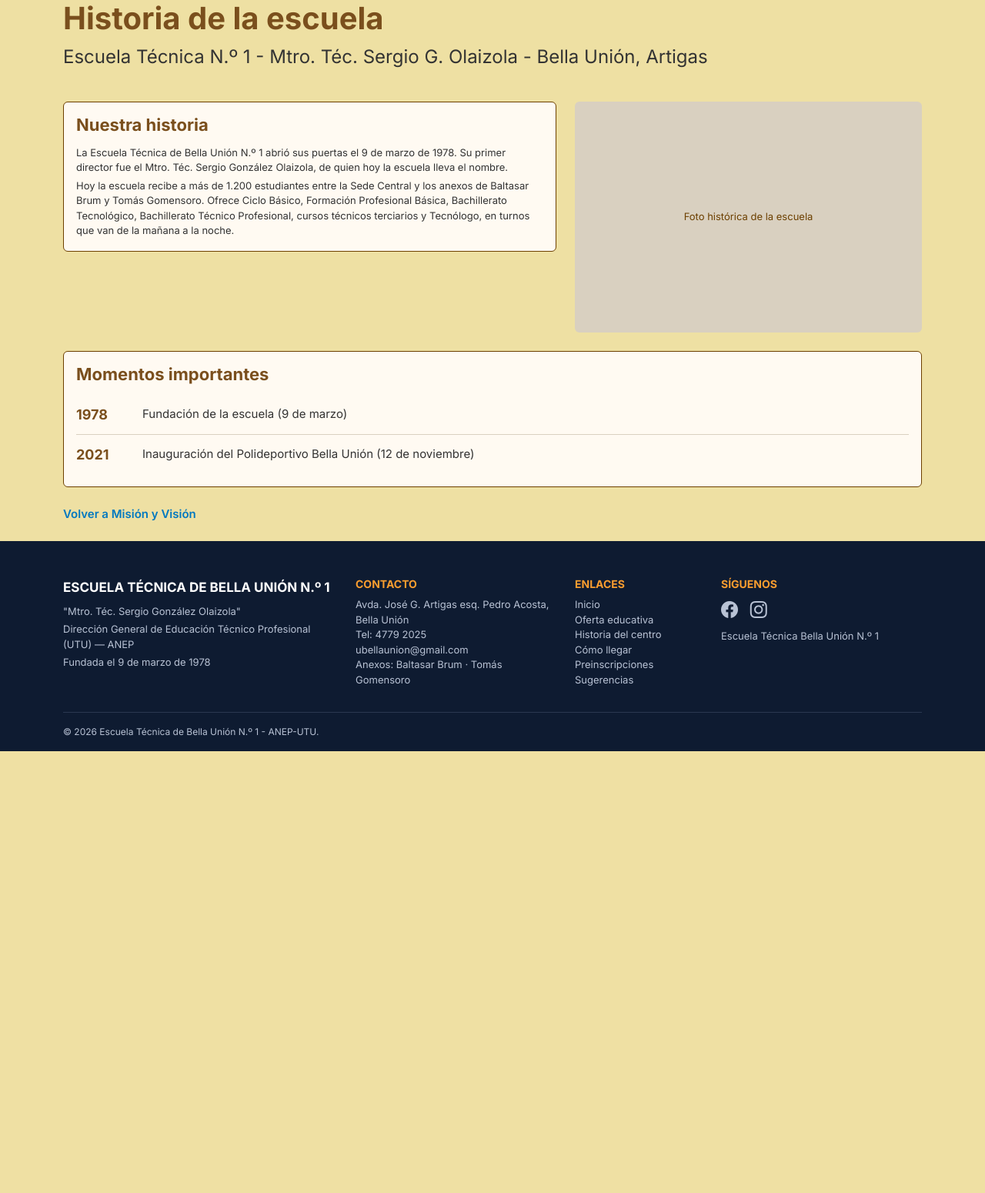
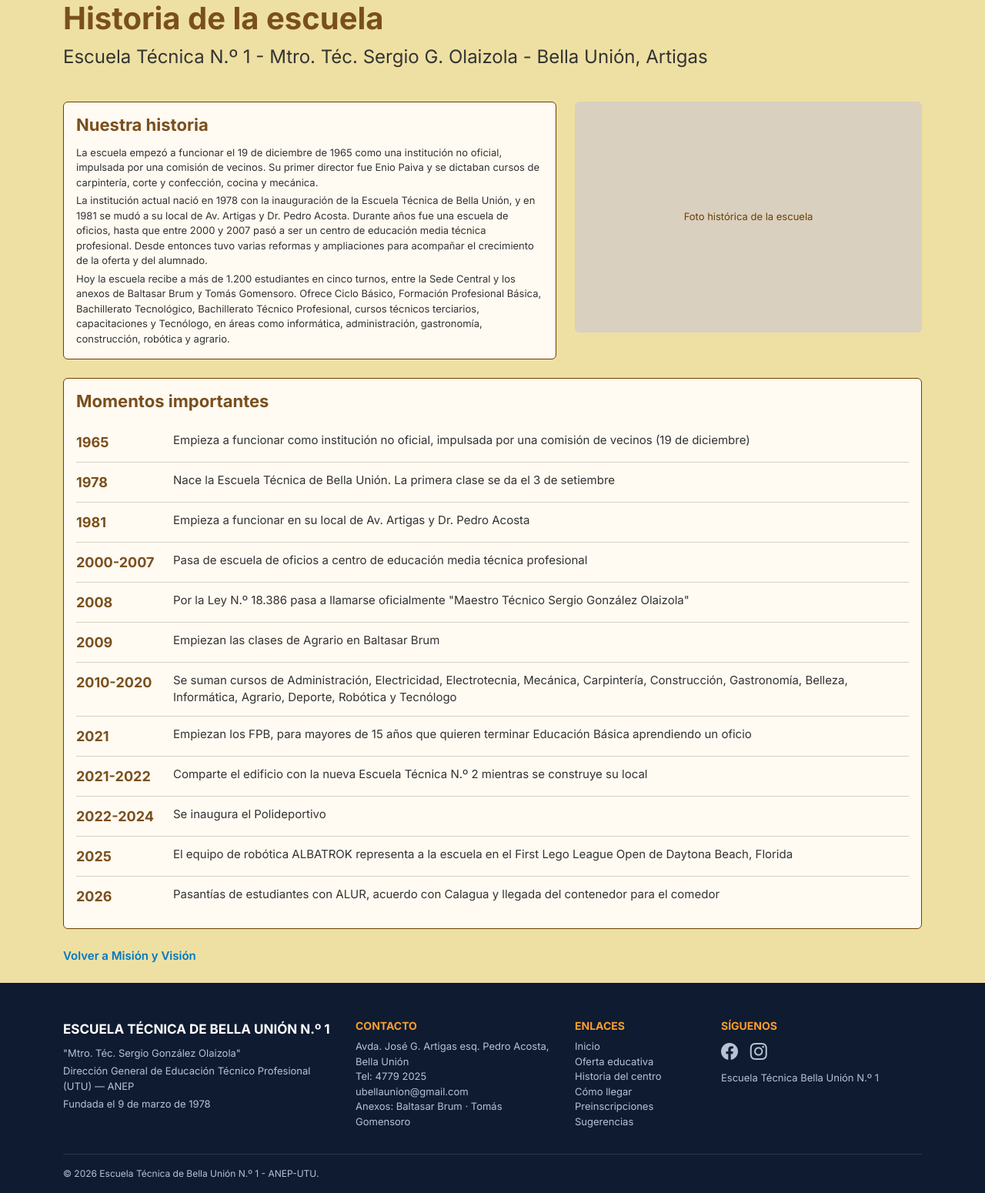
Before and after one commit to Peladin2/luminar_code, a PHP site: page /vistas/historia.php in a window 1280 px wide. Shown: the part 135-1685 px from the top of the page at 77% size. Before the commit the page ends 1111 px from the top, so only its background shows below. Run offline with PHP 8.4, Linux system fonts and the light colour scheme.

Commit message:
feat: agrega la historia real de la escuela

```diff
--- a/assets/css/estilos.css
+++ b/assets/css/estilos.css
@@ -598,7 +598,7 @@ a {
 
 .momentos li {
   display: flex;
-  align-items: center;
+  align-items: flex-start;
   gap: 16px;
   padding: 12px 0;
   border-bottom: 1px solid var(--linea);
@@ -609,7 +609,7 @@ a {
 }
 
 .momentos .anio {
-  min-width: 70px;
+  min-width: 110px;
   font-size: 18px;
   font-weight: 700;
   color: var(--marron);
--- a/vistas/historia.php
+++ b/vistas/historia.php
@@ -4,25 +4,65 @@ $ruta = '../';
 include '../includes/head.php';
 include '../includes/header.php';
 
-// textos de la historia
-// falta: parrafo de como fue creciendo la escuela (orientaciones, anexos, edificio)
-$parrafo_fundacion = 'La Escuela Técnica de Bella Unión N.º 1 abrió sus puertas el 9 de marzo de 1978. Su primer director fue el Mtro. Téc. Sergio González Olaizola, de quien hoy la escuela lleva el nombre.';
-$parrafo_crecimiento = '';
-$parrafo_hoy = 'Hoy la escuela recibe a más de 1.200 estudiantes entre la Sede Central y los anexos de Baltasar Brum y Tomás Gomensoro. Ofrece Ciclo Básico, Formación Profesional Básica, Bachillerato Tecnológico, Bachillerato Técnico Profesional, cursos técnicos terciarios y Tecnólogo, en turnos que van de la mañana a la noche.';
+// textos de la historia (notas que paso la escuela)
+$parrafo_fundacion = 'La escuela empezó a funcionar el 19 de diciembre de 1965 como una institución no oficial, impulsada por una comisión de vecinos. Su primer director fue Enio Paiva y se dictaban cursos de carpintería, corte y confección, cocina y mecánica.';
+
+$parrafo_crecimiento = 'La institución actual nació en 1978 con la inauguración de la Escuela Técnica de Bella Unión, y en 1981 se mudó a su local de Av. Artigas y Dr. Pedro Acosta. Durante años fue una escuela de oficios, hasta que entre 2000 y 2007 pasó a ser un centro de educación media técnica profesional. Desde entonces tuvo varias reformas y ampliaciones para acompañar el crecimiento de la oferta y del alumnado.';
+
+$parrafo_hoy = 'Hoy la escuela recibe a más de 1.200 estudiantes en cinco turnos, entre la Sede Central y los anexos de Baltasar Brum y Tomás Gomensoro. Ofrece Ciclo Básico, Formación Profesional Básica, Bachillerato Tecnológico, Bachillerato Técnico Profesional, cursos técnicos terciarios, capacitaciones y Tecnólogo, en áreas como informática, administración, gastronomía, construcción, robótica y agrario.';
 
 // falta: foto historica de la escuela y su pie de foto
 $foto_historica = '';
 $pie_foto = '';
 
-// falta: otros años importantes, para agregar aca
 $momentos = [
     [
+        'anio'  => '1965',
+        'texto' => 'Empieza a funcionar como institución no oficial, impulsada por una comisión de vecinos (19 de diciembre)'
+    ],
+    [
         'anio'  => '1978',
-        'texto' => 'Fundación de la escuela (9 de marzo)'
+        'texto' => 'Nace la Escuela Técnica de Bella Unión. La primera clase se da el 3 de setiembre'
+    ],
+    [
+        'anio'  => '1981',
+        'texto' => 'Empieza a funcionar en su local de Av. Artigas y Dr. Pedro Acosta'
+    ],
+    [
+        'anio'  => '2000-2007',
+        'texto' => 'Pasa de escuela de oficios a centro de educación media técnica profesional'
+    ],
+    [
+        'anio'  => '2008',
+        'texto' => 'Por la Ley N.º 18.386 pasa a llamarse oficialmente "Maestro Técnico Sergio González Olaizola"'
+    ],
+    [
+        'anio'  => '2009',
+        'texto' => 'Empiezan las clases de Agrario en Baltasar Brum'
+    ],
+    [
+        'anio'  => '2010-2020',
+        'texto' => 'Se suman cursos de Administración, Electricidad, Electrotecnia, Mecánica, Carpintería, Construcción, Gastronomía, Belleza, Informática, Agrario, Deporte, Robótica y Tecnólogo'
     ],
     [
         'anio'  => '2021',
-        'texto' => 'Inauguración del Polideportivo Bella Unión (12 de noviembre)'
+        'texto' => 'Empiezan los FPB, para mayores de 15 años que quieren terminar Educación Básica aprendiendo un oficio'
+    ],
+    [
+        'anio'  => '2021-2022',
+        'texto' => 'Comparte el edificio con la nueva Escuela Técnica N.º 2 mientras se construye su local'
+    ],
+    [
+        'anio'  => '2022-2024',
+        'texto' => 'Se inaugura el Polideportivo'
+    ],
+    [
+        'anio'  => '2025',
+        'texto' => 'El equipo de robótica ALBATROK representa a la escuela en el First Lego League Open de Daytona Beach, Florida'
+    ],
+    [
+        'anio'  => '2026',
+        'texto' => 'Pasantías de estudiantes con ALUR, acuerdo con Calagua y llegada del contenedor para el comedor'
     ]
 ];
 ?>
```
